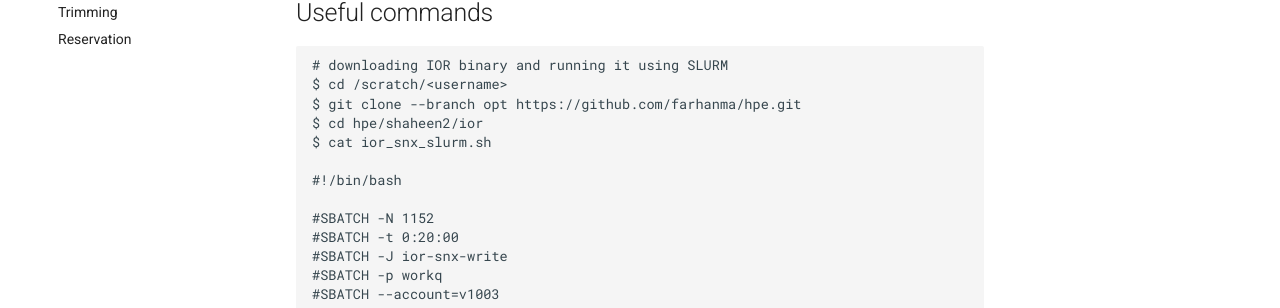
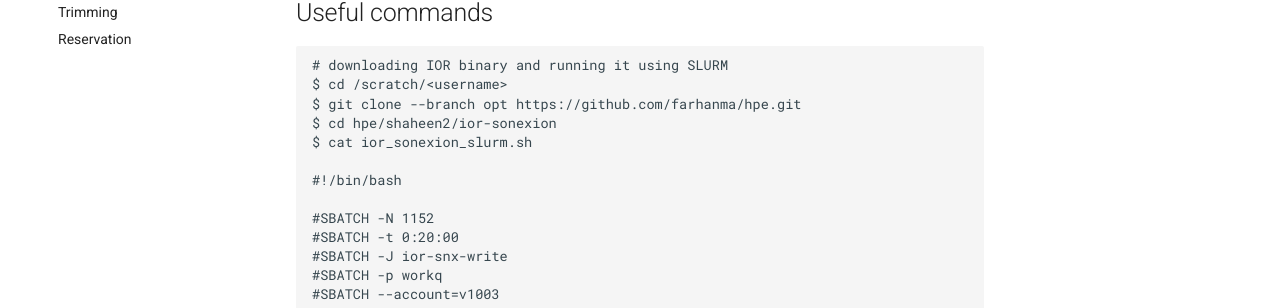
Before and after one commit to farhanma/hpe, an MkDocs documentation site: the page built from docs/shaheen2/ior.md, in a window 1280 px wide and 1400 px high, scrolled down 358 px. Shown: the part 204-512 px from the top of the window. Built offline with MkDocs 1.6.1 and Material for MkDocs 9.7.7, drawn with Linux system fonts in a browser that asks for light colours; some of the changed text lies outside the part shown.

Commit message:
fix filename of the IOR

````diff
--- a/docs/shaheen2/ior.md
+++ b/docs/shaheen2/ior.md
@@ -23,8 +23,8 @@ https://github.com/farhanma/hpe-docs/tree/opt/ior
 # downloading IOR binary and running it using SLURM
 $ cd /scratch/<username>
 $ git clone --branch opt https://github.com/farhanma/hpe.git
-$ cd hpe/shaheen2/ior
-$ cat ior_snx_slurm.sh
+$ cd hpe/shaheen2/ior-sonexion
+$ cat ior_sonexion_slurm.sh
 
 #!/bin/bash
 
@@ -106,7 +106,7 @@ grep ^Max ${BASE}.IOR || echo " ERROR: IOR did not complete"
 echo " "
 
 # to submit IOR job to SLURM
-$ sbatch ior_snx_slurm.sh <number_of_seconds> <>
+$ sbatch ior_sonexion_slurm.sh [<number_of_seconds> <ior_dir_path>]
 ```
 
 ## MetaData Test ( MDTest )
````
